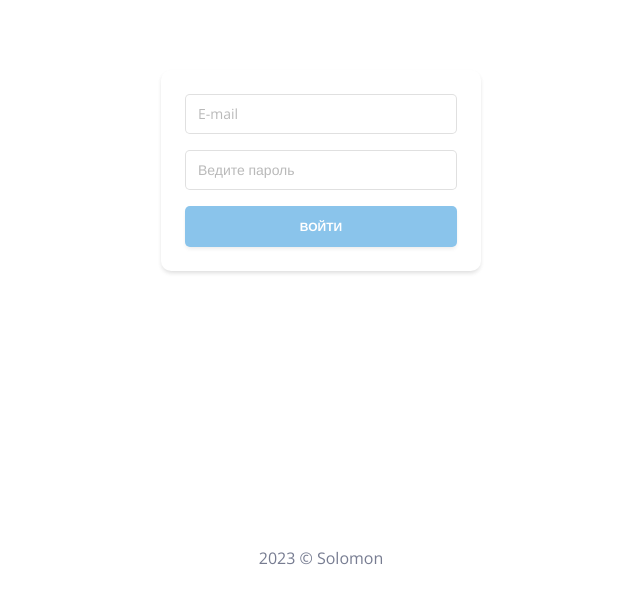
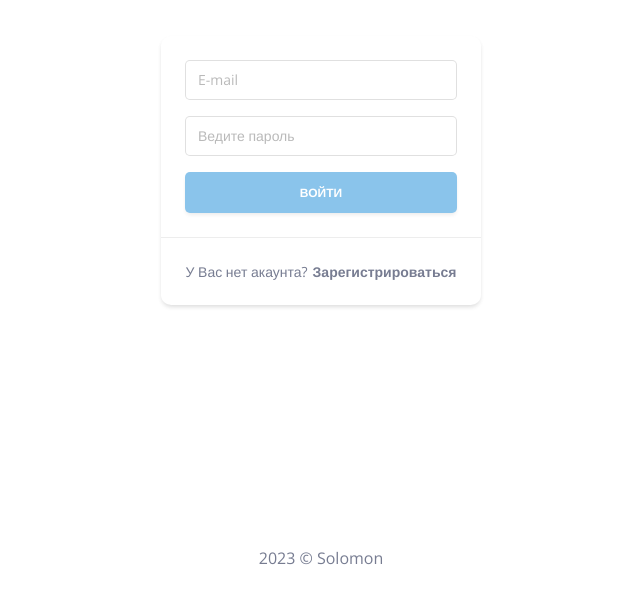
Before and after one commit to ElizMatsen/secret-app, a React (Create React App) app: page /sing-in in a window 1280 px wide. Shown: the part 211-800 px from the top of the page, without its empty margins (319-959 px from the left). Built offline with nearby package versions, Linux system fonts and the light colour scheme.

Commit message:
added registration form

```diff
--- a/src/App.tsx
+++ b/src/App.tsx
@@ -1,6 +1,6 @@
 import React from 'react';
 import './App.css';
-import SingIn from "./pages/authentication/Sing-in";
+import SingIn from "./pages/authentication/SingIn";
 import {Navigate, Route, Routes} from "react-router-dom";
 import "./assets/css/main.scss";
 import Layout from "./pages/layout/Layout";
@@ -9,6 +9,7 @@ import SecretCreate from "./pages/secrets-list/SecretCreate";
 import Secrets from "./pages/secrets-list/Secrets";
 import {useAppSelector} from "./app/hooks";
 import {RootState} from "./app/store";
+import SingUp from "./pages/authentication/SingUp";
 
 function App() {
     const token = useAppSelector((state: RootState) => state.auth.access_token);
@@ -32,6 +33,7 @@ function App() {
                 !token && (
                     <Routes>
                         <Route path="sing-in" element={<SingIn/>}/>
+                        <Route path="sing-up" element={<SingUp/>}/>
                         <Route path="*" element={<Navigate replace to="/sing-in"/>}/>
                     </Routes>
                 )
--- a/src/assets/css/main.scss
+++ b/src/assets/css/main.scss
@@ -321,6 +321,25 @@ input {
   padding: 1.5rem;
 }
 
+.login__footer {
+  border-top: 1px solid $separator;
+  padding: 1.5rem;
+  cursor: pointer;
+  opacity: 0.6;
+  display: flex;
+  justify-content: center;
+  flex-wrap: wrap;
+}
+
+.login__footer-text {
+  @include font(0.875rem, 400, $clr_1);
+}
+
+.login__footer-link {
+  padding-left: 5px;
+  @include font(0.875rem, 700, $clr_1);
+}
+
 .wrapper {
   display: flex;
   margin: 0 auto;
--- /dev/null
+++ b/src/pages/authentication/SingIn.tsx
@@ -0,0 +1,96 @@
+import React, {useState} from 'react';
+import {useForm} from 'react-hook-form'
+import {style} from "../../assets/form-styles/formErrorStyle";
+import FormErrorField from "../../components/form-error-field/FormErrorField";
+import {LoginState, setAccessToken} from "../../app/authSlice";
+import {useAppDispatch} from "../../app/hooks";
+import {toast} from "react-toastify";
+import {NavLink} from "react-router-dom";
+
+function SingIn() {
+    const currentYear = new Date().getFullYear();
+    const [userData, setUserData] = useState<LoginState | null>(null);
+    const dispatch = useAppDispatch();
+    const {
+        register,
+        handleSubmit,
+        formState: {errors, isValid}
+    } = useForm<LoginState>({mode: "all"})
+
+    const onSubmit = handleSubmit((data: LoginState) => {
+        setUserData(data)
+        fetch('http://localhost:8080/v1/login', {
+            method: 'POST',
+            body: JSON.stringify(data),
+        })
+            .then((response) => response.json())
+            .then((data) => {
+                dispatch(setAccessToken(data.accessToken))
+                console.log(data)
+                toast.error(data.message)
+            })
+            .catch((err) => {
+                console.log(err.message);
+                toast.error(err.message)
+            });
+    })
+
+    return (
+        <div className="login wh-100">
+            <div>
+                <span data-testid={'dataEmail'}> {userData?.email}</span>
+            </div>
+
+            <div className="login__container">
+                <div className="login__body">
+                    <form className="form" onSubmit={onSubmit}>
+                        <div className="form__input-container">
+                            <div className="form__input-item">
+                                <FormErrorField error={errors.email}/>
+                                <input
+                                    {...register('email', {
+                                        required: 'Обязательное поле',
+                                    })}
+                                    className="form__input"
+                                    style={style(errors?.email)}
+                                    placeholder='E-mail'
+                                    type="text"
+                                    data-testid={'email'}/>
+                            </div>
+                            <div className="form__input-item">
+                                <FormErrorField error={errors.password}/>
+                                <input
+                                    {...register('password', {
+                                        required: 'Обязательное поле',
+                                    })}
+                                    className="form__input"
+                                    style={style(errors?.password)}
+                                    placeholder='Ведите пароль'
+                                    type="password"
+                                    data-testid={'password'}/>
+                            </div>
+                        </div>
+                        <div className="login__btn-container mt-1">
+                            <button
+                                type="submit"
+                                className="button w-100"
+                                disabled={!isValid}
+                                data-testid={'submit-button'}
+                            >
+                                Войти
+                            </button>
+                        </div>
+                    </form>
+                </div>
+                <div className="login__footer">
+                    <p className="login__footer-text"> У Вас нет акаунта?</p>
+                    <NavLink className="login__footer-link pointer" to="/sing-up">Зарегистрироваться</NavLink>
+                </div>
+
+            </div>
+            <div className="copyright mt-1">{currentYear} &#169; Solomon</div>
+        </div>
+    )
+}
+
+export default SingIn;
--- a/src/pages/authentication/Sing-in.tsx
+++ b/src/pages/authentication/SingUp.tsx
@@ -5,11 +5,11 @@ import FormErrorField from "../../components/form-error-field/FormErrorField";
 import {LoginState, setAccessToken} from "../../app/authSlice";
 import {useAppDispatch} from "../../app/hooks";
 import {toast} from "react-toastify";
+import {NavLink, useNavigate} from "react-router-dom";
 
-function SingIn() {
+function SingUp() {
     const currentYear = new Date().getFullYear();
-    const [userData, setUserData] = useState<LoginState | null>(null);
-    const dispatch = useAppDispatch();
+    const navigate = useNavigate();
     const {
         register,
         handleSubmit,
@@ -17,15 +17,14 @@ function SingIn() {
     } = useForm<LoginState>({mode: "all"})
 
     const onSubmit = handleSubmit((data: LoginState) => {
-        setUserData(data)
-        fetch('http://localhost:8080/v1/login', {
+        fetch('http://localhost:8080/v1/create-user', {
             method: 'POST',
             body: JSON.stringify(data),
         })
             .then((response) => response.json())
             .then((data) => {
-                dispatch(setAccessToken(data.accessToken))
-                console.log(data)
+                toast.error(data.message)
+                navigate('/sing-in')
             })
             .catch((err) => {
                 console.log(err.message);
@@ -35,10 +34,7 @@ function SingIn() {
 
     return (
         <div className="login wh-100">
-            <div>
-                <span data-testid={'dataEmail'}> {userData?.email}</span>
-            </div>
-
+            <span></span>
             <div className="login__container">
                 <div className="login__body">
                     <form className="form" onSubmit={onSubmit}>
@@ -48,6 +44,10 @@ function SingIn() {
                                 <input
                                     {...register('email', {
                                         required: 'Обязательное поле',
+                                        pattern: {
+                                            value: /\S+@\S+\.\S+/,
+                                            message: 'Некорректный email адрес'
+                                        }
                                     })}
                                     className="form__input"
                                     style={style(errors?.email)}
@@ -80,10 +80,15 @@ function SingIn() {
                         </div>
                     </form>
                 </div>
+                <div className="login__footer">
+                    <p className="login__footer-text"> У Вас есть акаунт?</p>
+                    <NavLink className="login__footer-link pointer" to="/sing-in">Войти</NavLink>
+                </div>
+
             </div>
             <div className="copyright mt-1">{currentYear} &#169; Solomon</div>
         </div>
     )
 }
 
-export default SingIn;
+export default SingUp;
```
Also changed, not shown: 2 other files (tests, documents, lock files or other folders).
